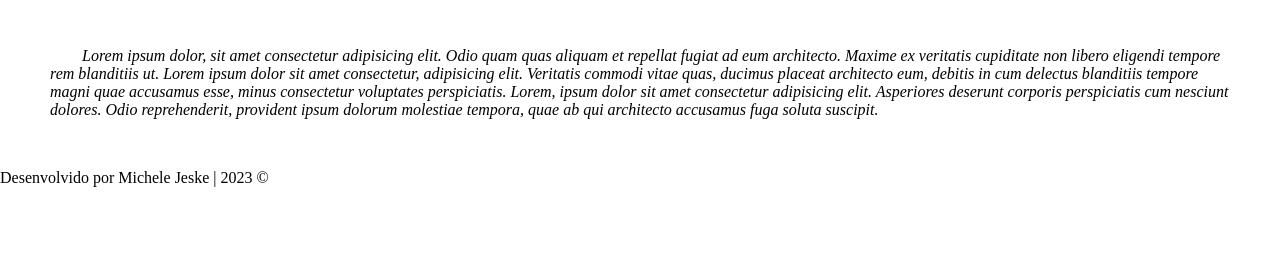
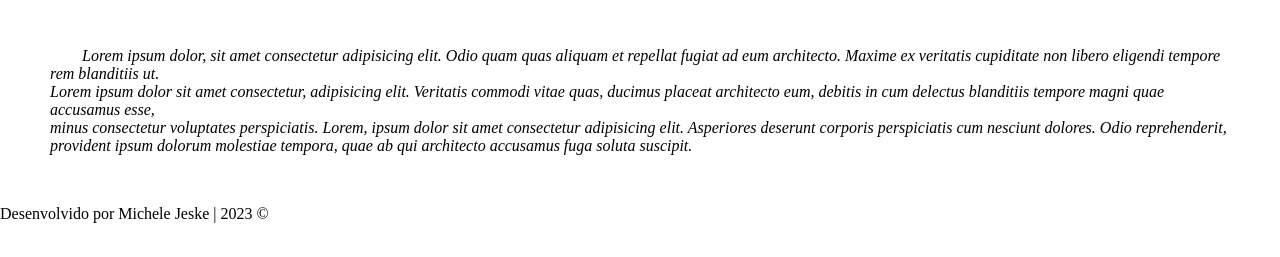
Before and after one commit to michelejeske/formatacaodetexto, a plain HTML site: page index.html in a window 1280 px wide. Shown: the part 193-450 px from the top of the page. Drawn offline with Linux system fonts and the light colour scheme.

Commit message:
Update index.html

```diff
--- a/index.html
+++ b/index.html
@@ -13,9 +13,7 @@
 </header>
 
 <main>
-    <p>Lorem ipsum dolor, sit amet consectetur adipisicing elit. Odio quam quas aliquam et repellat fugiat ad eum architecto. Maxime ex veritatis cupiditate non libero eligendi tempore rem blanditiis ut. Lorem ipsum dolor sit amet consectetur, adipisicing elit. Veritatis commodi vitae quas, ducimus placeat architecto eum, debitis in cum delectus blanditiis tempore magni quae accusamus esse, minus consectetur voluptates perspiciatis. Lorem, ipsum dolor sit amet consectetur adipisicing elit. Asperiores deserunt corporis perspiciatis cum nesciunt dolores. Odio reprehenderit, provident ipsum dolorum molestiae tempora, quae ab qui architecto accusamus fuga soluta suscipit.</p>
-
-
+<p> <span>Lorem ipsum dolor</span>, sit amet consectetur adipisicing elit. Odio quam quas aliquam et repellat fugiat ad eum architecto. Maxime ex veritatis cupiditate non libero eligendi tempore rem blanditiis ut. <br> <span>Lorem ipsum dolor</span> sit amet consectetur, adipisicing elit. Veritatis commodi vitae quas, ducimus placeat architecto eum, debitis in cum delectus blanditiis tempore magni quae accusamus esse, <br> minus consectetur voluptates perspiciatis. <span>Lorem, ipsum dolor</span> sit amet consectetur adipisicing elit. Asperiores deserunt corporis perspiciatis cum nesciunt dolores. Odio reprehenderit, <br> provident ipsum dolorum molestiae tempora, quae ab qui architecto accusamus fuga soluta suscipit.</p>
 </main>
 
 <footer>
```
Lines whose indentation alone changed are shown as unchanged.
